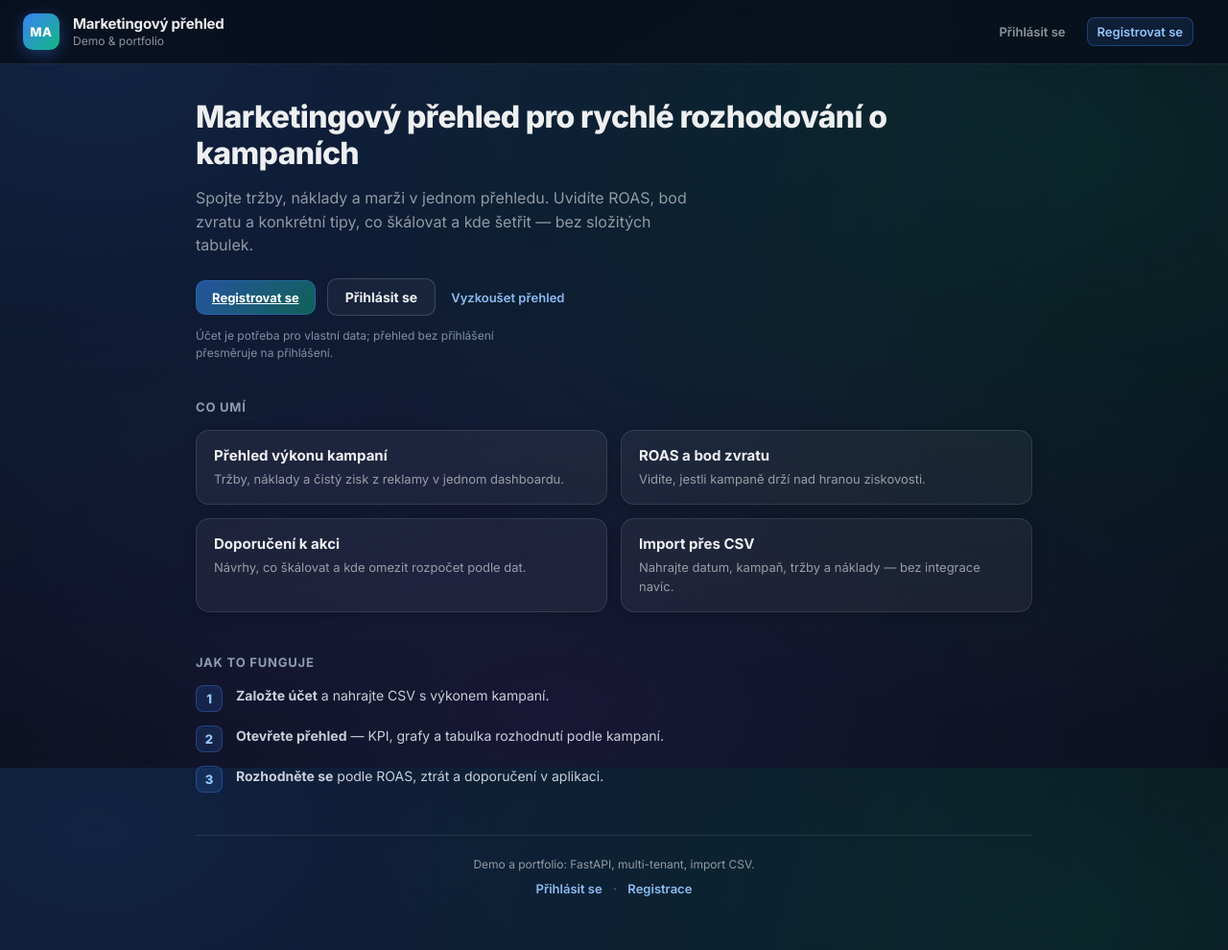
After one commit to danzel24/marketing-analytics-saas, a FastAPI app: template app/templates/landing.html in a window 1280 px wide. The commit adds this page. Shown: the whole page at 96% size. Run offline with FastAPI, Linux system fonts and the light colour scheme; the template is opened without the code that fills it, so the values that code supplies are empty; parts of the project's set-up code (start-up, migrations or seed data) failed here and were passed over.

Commit message:
Add public landing page for demo and portfolio

```diff
--- a/app/main.py
+++ b/app/main.py
@@ -431,7 +431,12 @@ def create_app() -> FastAPI:
 
     @app.get("/api")
     def api_root() -> dict[str, str]:
-        return {"message": "Marketing Analytics API", "versions": ["v1", "api/v1"], "web": "/dashboard"}
+        return {
+            "message": "Marketing Analytics API",
+            "versions": ["v1", "api/v1"],
+            "web": "/",
+            "dashboard": "/dashboard",
+        }
 
     return app
 
--- a/app/static/styles.css
+++ b/app/static/styles.css
@@ -654,6 +654,8 @@ body {
 }
 
 .data-reliability-badge {
+  display: inline-flex;
+  align-items: center;
   margin-right: 12px;
   padding: 4px 10px;
   border-radius: 999px;
@@ -680,6 +682,12 @@ body {
   color: #fecaca;
   background: rgba(239, 68, 68, 0.08);
   border-color: rgba(239, 68, 68, 0.25);
+}
+
+.data-reliability-badge .tooltip {
+  margin-left: 6px;
+  flex-shrink: 0;
+  vertical-align: middle;
 }
 
 .kpi-period-comparison-wrap {
@@ -1458,6 +1466,17 @@ body {
 .topbar__nav-link:hover {
   color: var(--text);
   background: var(--surface);
+}
+
+.topbar__nav-link--emphasis {
+  color: #93c5fd;
+  border: 1px solid rgba(59, 130, 246, 0.35);
+  background: rgba(59, 130, 246, 0.12);
+}
+
+.topbar__nav-link--emphasis:hover {
+  color: #fff;
+  background: rgba(59, 130, 246, 0.22);
 }
 
 .topbar--auth .topbar__nav {
@@ -1732,6 +1751,201 @@ body {
   text-align: center;
 }
 
+/* ── Landing (public intro) ─────────────────────────────── */
+.landing-page {
+  min-height: 100%;
+}
+
+.landing-main {
+  max-width: 920px;
+  margin: 0 auto;
+  padding: 36px 24px 56px;
+}
+
+.landing-hero {
+  margin-bottom: 40px;
+}
+
+.landing-hero__title {
+  margin: 0 0 14px;
+  font-size: clamp(1.45rem, 3.5vw, 2rem);
+  font-weight: 800;
+  line-height: 1.2;
+  letter-spacing: -0.02em;
+}
+
+.landing-hero__lead {
+  margin: 0 0 22px;
+  max-width: 52ch;
+  font-size: 16px;
+  line-height: 1.55;
+  color: var(--text-secondary);
+}
+
+.landing-cta-row {
+  display: flex;
+  flex-wrap: wrap;
+  align-items: center;
+  gap: 12px;
+  margin-bottom: 12px;
+}
+
+.landing-btn-outline {
+  display: inline-block;
+  padding: 10px 18px;
+  border-radius: 10px;
+  font-size: 14px;
+  font-weight: 700;
+  text-decoration: none;
+  color: var(--text);
+  border: 1px solid var(--border-strong);
+  background: rgba(255, 255, 255, 0.04);
+  transition: background 0.15s, border-color 0.15s;
+}
+
+.landing-btn-outline:hover {
+  background: var(--surface-hover);
+  border-color: rgba(255, 255, 255, 0.22);
+}
+
+.landing-cta-tertiary {
+  font-size: 13px;
+  font-weight: 600;
+  color: rgba(147, 197, 253, 0.95);
+  text-decoration: none;
+  padding: 8px 4px;
+}
+
+.landing-cta-tertiary:hover {
+  color: #fff;
+  text-decoration: underline;
+}
+
+.landing-hero__note {
+  margin: 0;
+  font-size: 12px;
+  color: rgba(148, 163, 184, 0.85);
+  max-width: 48ch;
+  line-height: 1.45;
+}
+
+.landing-section {
+  margin-bottom: 36px;
+}
+
+.landing-section--how {
+  padding-top: 8px;
+}
+
+.landing-section__title {
+  margin: 0 0 16px;
+  font-size: 13px;
+  font-weight: 700;
+  text-transform: uppercase;
+  letter-spacing: 0.06em;
+  color: rgba(148, 163, 184, 0.95);
+}
+
+.landing-benefits {
+  list-style: none;
+  margin: 0;
+  padding: 0;
+  display: grid;
+  grid-template-columns: repeat(2, minmax(0, 1fr));
+  gap: 14px;
+}
+
+@media (max-width: 640px) {
+  .landing-benefits {
+    grid-template-columns: 1fr;
+  }
+}
+
+.landing-benefits__item {
+  padding: 16px 18px;
+  margin: 0;
+}
+
+.landing-benefits__heading {
+  margin: 0 0 6px;
+  font-size: 15px;
+  font-weight: 700;
+}
+
+.landing-benefits__text {
+  margin: 0;
+  font-size: 13px;
+  line-height: 1.5;
+  color: var(--text-secondary);
+}
+
+.landing-steps {
+  margin: 0;
+  padding: 0;
+  list-style: none;
+}
+
+.landing-steps__item {
+  display: flex;
+  gap: 14px;
+  align-items: flex-start;
+  margin-bottom: 14px;
+  font-size: 14px;
+  line-height: 1.5;
+  color: rgba(226, 232, 240, 0.88);
+}
+
+.landing-steps__item:last-child {
+  margin-bottom: 0;
+}
+
+.landing-steps__num {
+  flex-shrink: 0;
+  width: 28px;
+  height: 28px;
+  border-radius: 8px;
+  display: grid;
+  place-items: center;
+  font-size: 13px;
+  font-weight: 800;
+  color: #93c5fd;
+  background: rgba(59, 130, 246, 0.15);
+  border: 1px solid rgba(59, 130, 246, 0.35);
+}
+
+.landing-footer {
+  margin-top: 44px;
+  padding-top: 22px;
+  border-top: 1px solid var(--border);
+  text-align: center;
+}
+
+.landing-footer__text {
+  margin: 0 0 10px;
+  font-size: 12px;
+  color: var(--text-secondary);
+}
+
+.landing-footer__links {
+  font-size: 13px;
+  font-weight: 600;
+}
+
+.landing-footer__links a {
+  color: rgba(147, 197, 253, 0.95);
+  text-decoration: none;
+}
+
+.landing-footer__links a:hover {
+  text-decoration: underline;
+  color: #fff;
+}
+
+.landing-footer__sep {
+  margin: 0 8px;
+  color: rgba(148, 163, 184, 0.5);
+}
+
 /* ── Responsive ─────────────────────────────────────────── */
 @media (max-width: 1024px) {
   .kpi-grid {
--- /dev/null
+++ b/app/templates/landing.html
@@ -0,0 +1,104 @@
+<!doctype html>
+<html lang="cs">
+  <head>
+    <meta charset="utf-8" />
+    <meta name="viewport" content="width=device-width, initial-scale=1" />
+    <meta
+      name="description"
+      content="Marketingový přehled — ROAS, bod zvratu a doporučení pro kampaně. Import CSV, přehledné dashboardy."
+    />
+    <title>Marketingový přehled — rychlá rozhodnutí o kampaních</title>
+    <link rel="preconnect" href="https://fonts.googleapis.com" />
+    <link rel="preconnect" href="https://fonts.gstatic.com" crossorigin />
+    <link href="https://fonts.googleapis.com/css2?family=Inter:wght@400;500;600;700;800&display=swap" rel="stylesheet" />
+    <link rel="stylesheet" href="/static/styles.css" />
+  </head>
+  <body class="landing-page">
+    <header class="topbar topbar--auth">
+      <div class="topbar__left">
+        <div class="brand">
+          <div class="brand__logo">MA</div>
+          <div class="brand__text">
+            <div class="brand__title">Marketingový přehled</div>
+            <div class="brand__subtitle">Demo &amp; portfolio</div>
+          </div>
+        </div>
+      </div>
+      <nav class="topbar__nav" aria-label="Rychlé odkazy">
+        <a class="topbar__nav-link" href="/login">Přihlásit se</a>
+        <a class="topbar__nav-link topbar__nav-link--emphasis" href="/register">Registrovat se</a>
+      </nav>
+    </header>
+
+    <main class="landing-main">
+      <section class="landing-hero">
+        <h1 class="landing-hero__title">Marketingový přehled pro rychlé rozhodování o kampaních</h1>
+        <p class="landing-hero__lead">
+          Spojte tržby, náklady a marži v jednom přehledu. Uvidíte ROAS, bod zvratu a konkrétní tipy, co škálovat a kde
+          šetřit — bez složitých tabulek.
+        </p>
+        <div class="landing-cta-row" role="group" aria-label="Začít používat">
+          <a class="btn btn--primary" href="/register">Registrovat se</a>
+          <a class="btn landing-btn-outline" href="/login">Přihlásit se</a>
+          <a class="landing-cta-tertiary" href="/dashboard">Vyzkoušet přehled</a>
+        </div>
+        <p class="landing-hero__note">Účet je potřeba pro vlastní data; přehled bez přihlášení přesměruje na přihlášení.</p>
+      </section>
+
+      <section class="landing-section" aria-labelledby="landing-benefits-heading">
+        <h2 id="landing-benefits-heading" class="landing-section__title">Co umí</h2>
+        <ul class="landing-benefits">
+          <li class="landing-benefits__item card">
+            <h3 class="landing-benefits__heading">Přehled výkonu kampaní</h3>
+            <p class="landing-benefits__text">Tržby, náklady a čistý zisk z reklamy v jednom dashboardu.</p>
+          </li>
+          <li class="landing-benefits__item card">
+            <h3 class="landing-benefits__heading">ROAS a bod zvratu</h3>
+            <p class="landing-benefits__text">Vidíte, jestli kampaně drží nad hranou ziskovosti.</p>
+          </li>
+          <li class="landing-benefits__item card">
+            <h3 class="landing-benefits__heading">Doporučení k akci</h3>
+            <p class="landing-benefits__text">Návrhy, co škálovat a kde omezit rozpočet podle dat.</p>
+          </li>
+          <li class="landing-benefits__item card">
+            <h3 class="landing-benefits__heading">Import přes CSV</h3>
+            <p class="landing-benefits__text">Nahrajte datum, kampaň, tržby a náklady — bez integrace navíc.</p>
+          </li>
+        </ul>
+      </section>
+
+      <section class="landing-section landing-section--how" aria-labelledby="landing-how-heading">
+        <h2 id="landing-how-heading" class="landing-section__title">Jak to funguje</h2>
+        <ol class="landing-steps">
+          <li class="landing-steps__item">
+            <span class="landing-steps__num">1</span>
+            <div>
+              <strong>Založte účet</strong> a nahrajte CSV s výkonem kampaní.
+            </div>
+          </li>
+          <li class="landing-steps__item">
+            <span class="landing-steps__num">2</span>
+            <div>
+              <strong>Otevřete přehled</strong> — KPI, grafy a tabulka rozhodnutí podle kampaní.
+            </div>
+          </li>
+          <li class="landing-steps__item">
+            <span class="landing-steps__num">3</span>
+            <div>
+              <strong>Rozhodněte se</strong> podle ROAS, ztrát a doporučení v aplikaci.
+            </div>
+          </li>
+        </ol>
+      </section>
+
+      <footer class="landing-footer">
+        <p class="landing-footer__text">Demo a portfolio: FastAPI, multi-tenant, import CSV.</p>
+        <div class="landing-footer__links">
+          <a href="/login">Přihlásit se</a>
+          <span class="landing-footer__sep" aria-hidden="true">·</span>
+          <a href="/register">Registrace</a>
+        </div>
+      </footer>
+    </main>
+  </body>
+</html>
```
Also changed, not shown: app/api/routes/dashboard.py (+5 -5 lines), app/static/dashboard.js (+27 -13 lines), app/templates/dashboard.html (+5 -5 lines).
